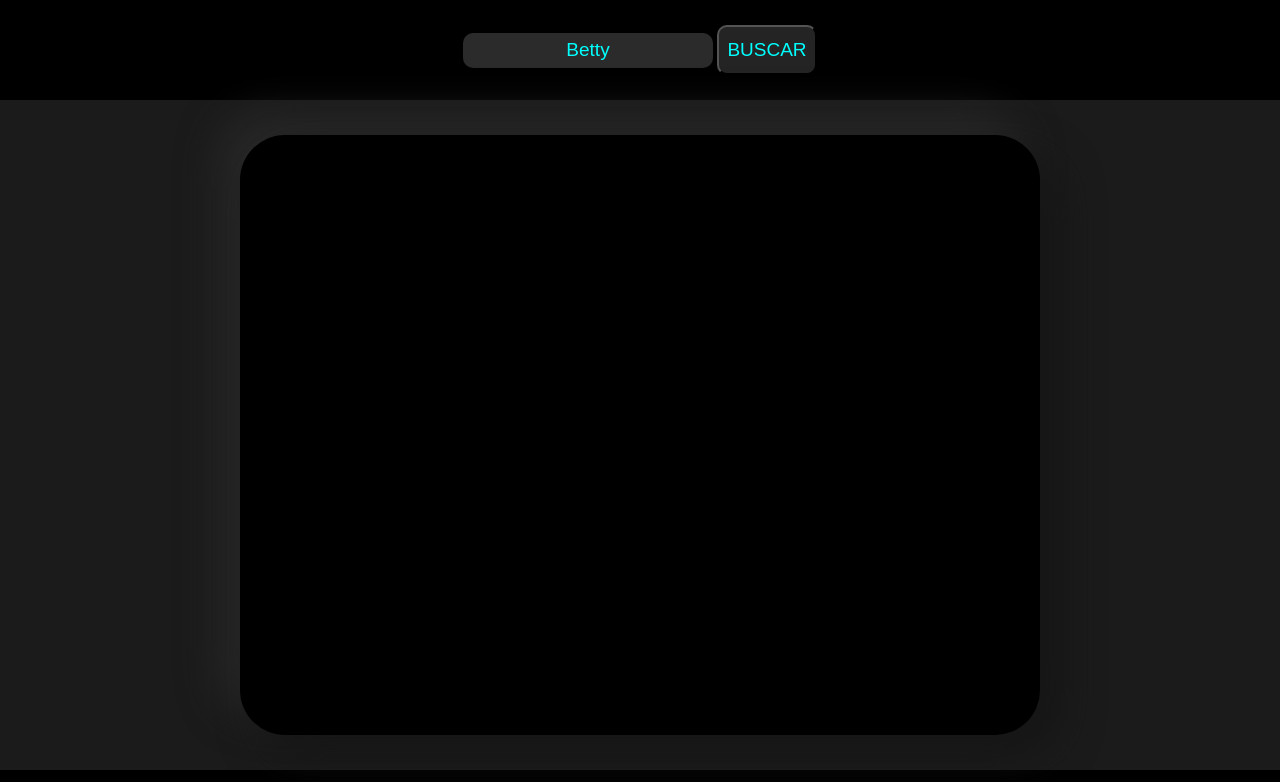
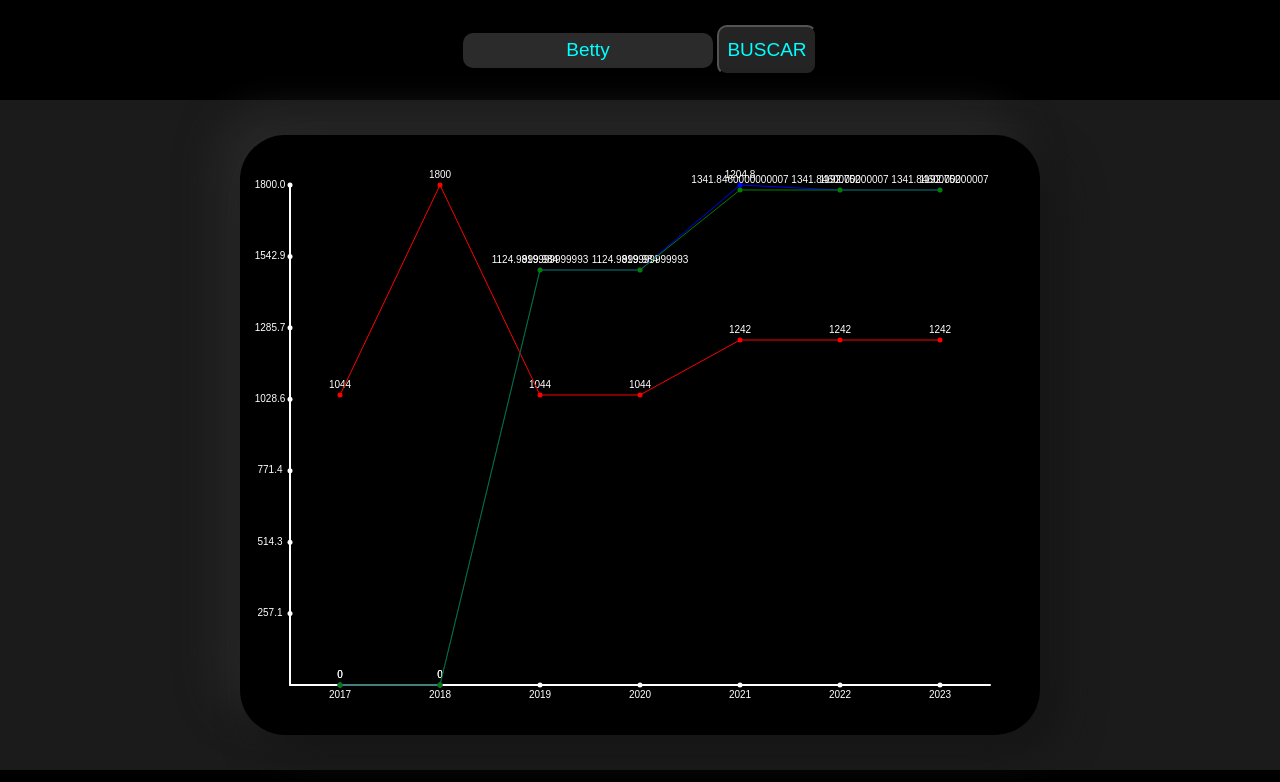
Before and after one commit to Riszart/estadistica-math, a plain HTML site: page index.html in a window 1280 px wide. Both pictures are taken after a click on the button "BUSCAR". Shown: the top 782 px of the page. Drawn offline with Linux system fonts and the light colour scheme.

Commit message:
contruncion y funcionamiento de grafica

```diff
--- a/dateIndexSend.js
+++ b/dateIndexSend.js
@@ -6,6 +6,7 @@ const admit = document.querySelector('.contend-body__admit')
 const seguroPension = document.querySelector('.contend-body__seguroPension')
 const reductionTotalPension = document.querySelector('.contend-body__reductionTotalPension')
 const contendHeadNombre = document.querySelector('.contend-head__nombre')
+const tableContendBody = document.querySelector('.table-contend-body')
 
 const contendBodyRetencion = document.querySelector('.contend-body__retencion')
 const contendBodyOnpAfp = document.querySelector('.contend-body__onpAfp')
@@ -19,7 +20,10 @@ function hideTable(){
 }
 
 imputButton.addEventListener('click', sendNombre)
+
 function sendNombre(){
+	tableContendBody.classList.remove('inactive')
+
 	contendHeadNombre.innerText = imputBuscar.value
 
 	let arraycomplete = CalculosEstadisticos.inpuestos(imputBuscar.value)
@@ -30,6 +34,10 @@ function sendNombre(){
 	let onpAfp = arraycomplete[2]
 	let seguroSalud = arraycomplete[1]
 
+	cuadroEstadistico(year,salario)
+	dibujarEstadisticaData(year,salario,'red')
+	dibujarEstadisticaData(year,impuesto,'blue')
+	dibujarEstadisticaData(year,seguroSalud,'green')
 
 	if(onpAfp[0].length == 1){
 		for(i= 0; i<year.length; i++){
@@ -65,8 +73,6 @@ function editTable(){
 	contendBodySalud.style.gridColumnEnd = '7'
 }
 function addData(data){
-	console.log(data)
-
 	const addGridDate = document.createElement('div')
 	addGridDate.classList.add('border-white')
 	addGridDate.innerText = data
@@ -86,3 +92,84 @@ function addOnpArray(array){
 		addData(a*12)
 	}
 }
+// --------------------- estadistico en canvas----------------
+
+// -- getContext -- retorna un constesto de dibujo en el lienzo
+const lienzo = document.getElementById('estadistica')
+const contexto = lienzo.getContext('2d')
+
+
+function cuadroEstadistico(yearArray,salarioArray){
+	dibujar(50,50,50,550,2,'white')
+	dibujar(50,550,750,550,2,'white')
+	let countYear = 700 / yearArray.length
+	let countSalario = 500 / salarioArray.length
+	let x = 0
+	let righty = 550
+	let maximoNumber = salarioArray.reduce((a,b)=>Math.max(a,b)) /salarioArray.length
+	let numberRefe = 0
+	for(a of yearArray){
+		x = x + countYear
+		dibujarText(a,x,560)
+		dibujar(x,550,x,550,5)
+	}
+	for(a of salarioArray){
+		righty = righty - countSalario
+		dibujar(50,righty,50,righty,5)
+		numberRefe = numberRefe + maximoNumber
+		dibujarText((numberRefe).toFixed(1),30,righty)
+	}
+}
+function dibujarEstadisticaData(year,salario, color){
+	let sumax = 0
+	const cordenadasx = []
+	const cordenadasy = []
+
+	for(i = 0; i<salario.length ;i++){
+		let referencia = salario.reduce((a,b)=>Math.max(a,b))/100
+		sumax = sumax + 700 / year.length
+		for(c = 0; c <= salario[i] ; c = referencia + c){
+			if(c > salario[i]- referencia){
+				let calcy=((100-(c/referencia))*5)+50
+				dibujarText(c,sumax,calcy-10)
+				dibujar(sumax,calcy,sumax,calcy,5,color)
+				cordenadasx.push(sumax)
+				cordenadasy.push(calcy)
+			}
+		}
+	}
+	for(i = 1 ; cordenadasx.length>i; i++){
+		dibujar(cordenadasx[i-1],cordenadasy[i-1],cordenadasx[i],cordenadasy[i],1,color)
+	}
+}
+
+function dibujar(xinicial,yinicial,xfinal,yfinal,tall,color){
+	//beginPath --- metodo que permite iniciar una nuevo trazo
+	contexto.beginPath();
+	//lineTo(x,y) --- el trazo termina en la cordenada x , y
+	contexto.moveTo(xinicial,yinicial);
+	// ----.lineWidth			... grosor de la linea
+	contexto.lineWidth = tall
+	//	 ----.strokesStyle		... Determina o devuelve el color, gradiente o patrón de la línea.
+	contexto.strokeStyle = color;
+	//	 ----.lineCap				...define la forma de los bordes del trazo finales
+	contexto.lineCap = 'round'
+	//	 ----.lineJoin			...define la forma de los bordes de la intercepsion de los trazos
+	contexto.lineTo(xfinal, yfinal);
+	//moveTo(x,y) --- el trazo comiensa en la cordenada x , y
+	contexto.stroke();
+	// stroke --- dibuja el trazo
+	contexto.closePath();
+	//closePath --- metodo que permite cerrar trazo
+}
+function dibujarText(year,x,y){
+	// ---.fillStyle Determina o devuelve el color, gradiente o patrón del relleno.
+	contexto.fillStyle = 'white'
+	// ---.textAlign	Especifica el tipo de alineación del texto.
+	contexto.textAlign = 'center'
+	// --.textBaseline	Determina o devuelve la alineación vertical del texto.
+	contexto.textBaseline = 'middle'
+	// fillText		Dibuja texto relleno con un color, gradiente o patrón previamente definido maxWidth es opcional.
+	// ---.fillText(text,x,y,maxWidth);
+	contexto.fillText(year, x, y)
+}
--- a/index.html
+++ b/index.html
@@ -17,12 +17,16 @@
     <main>
         <section>
             <div class="contened-canvas">
-                <div class="canvas-edit"></div>
+                <div class="canvas-edit">
+                    <canvas id="estadistica" width="800" height="600" class="estadistica-grafica">
+
+                    </canvas>
+                </div>
             </div>
         </section>
         <section>
             <div class="contend-result">
-                <div>
+                <div class="table-contend-body inactive">
                     <section class="contend-head">
                         <p>Nombre: <span class="contend-head__nombre"></span></p>
                     </section>
--- a/style.css
+++ b/style.css
@@ -46,13 +46,16 @@ header{
     background: rgb(0, 0, 0);
     box-shadow:  20px 20px 40px #161616,
                  -20px -20px 40px #292929;
-
+}
+.estadistica-grafica{
 }
 .contend-result{
     margin-top: 35px;
     width: 100%;
-    height: 1000px;
     background-color: black;
+}
+.table-contend-body{
+
 }
 .contend-head{
     margin: 0 auto;
```
